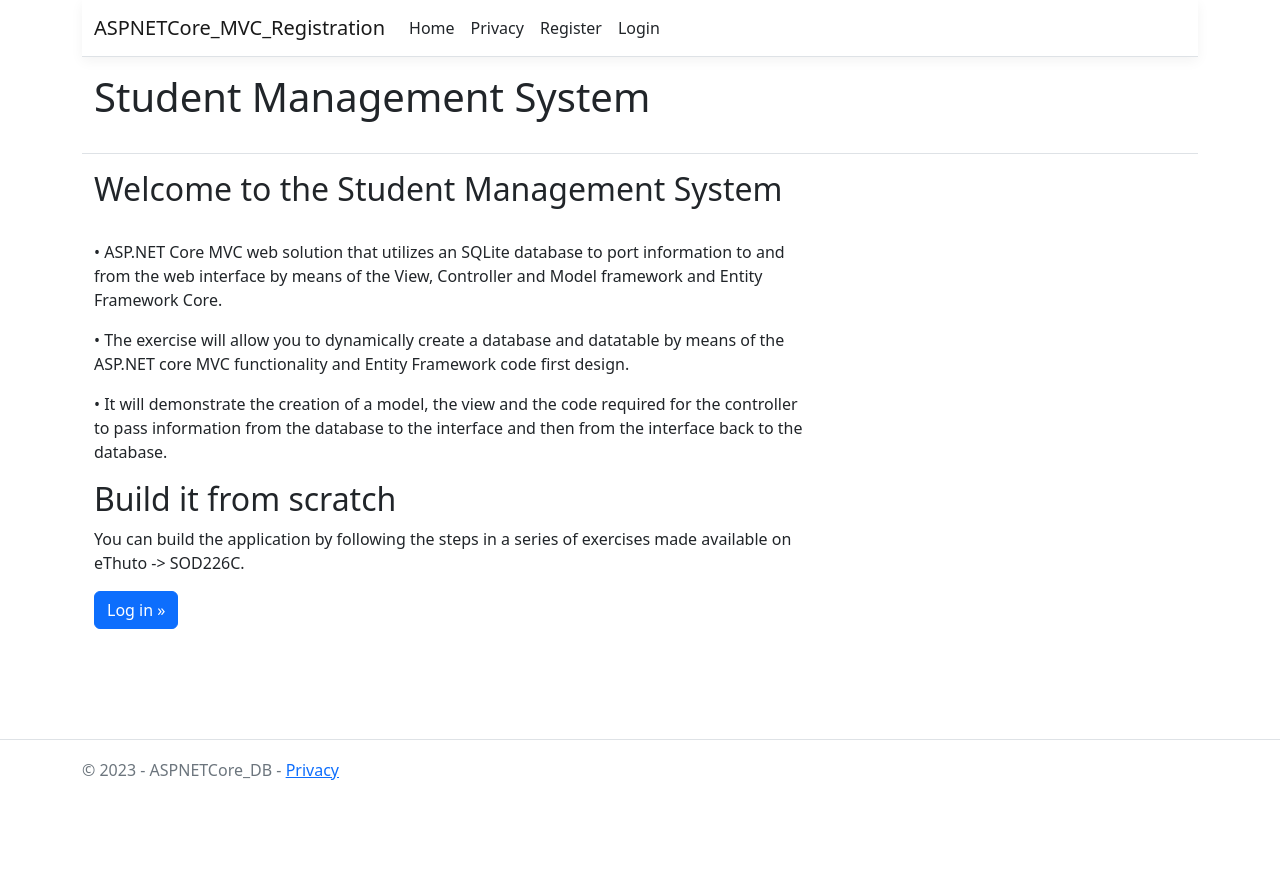
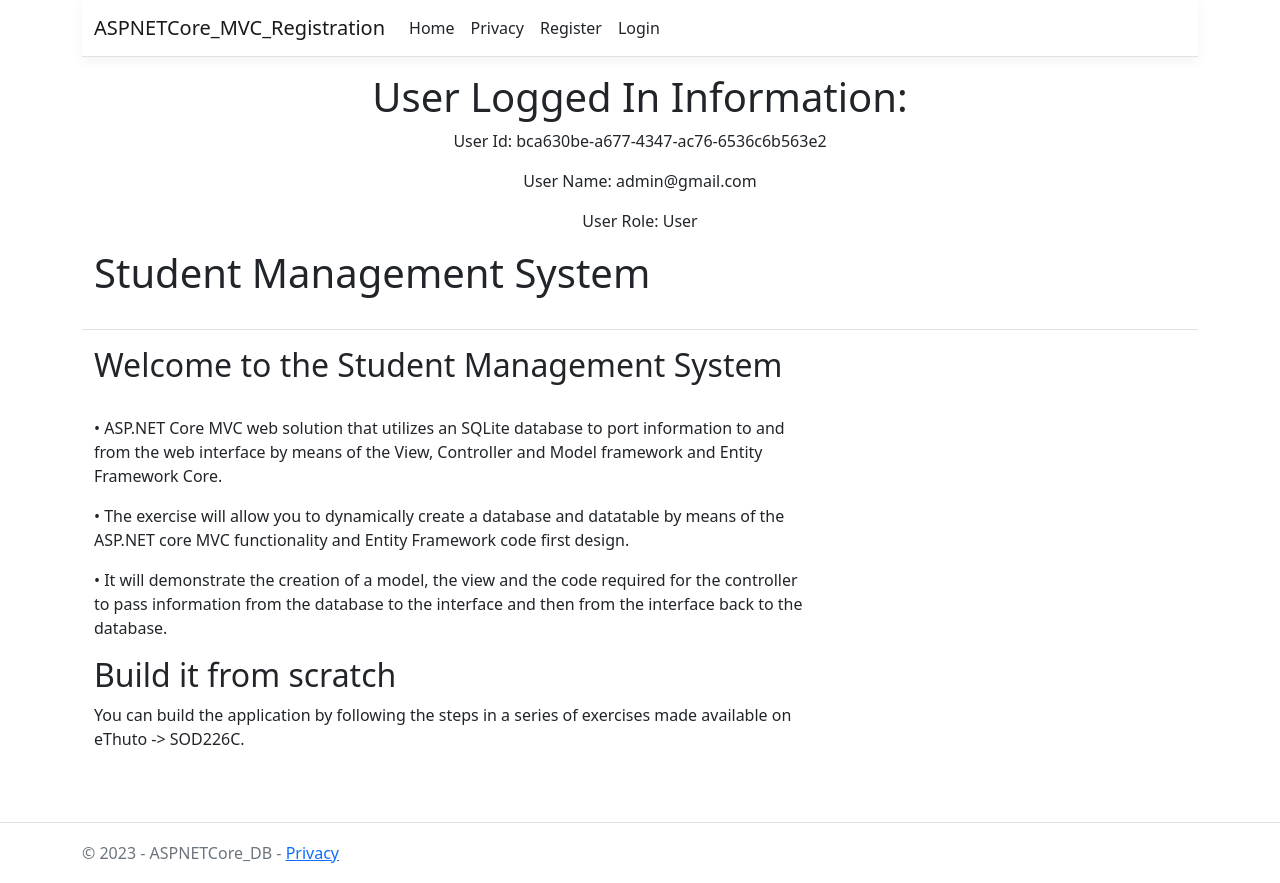
Before and after one commit to Truce-hash/Student-Management-System, an ASP.NET Core app: page / in a window 1280 px wide. Before the commit the page ends 780 px from the top, so only its background shows below. Run offline with ASP.NET Core 8, Linux system fonts and the light colour scheme; a user stored in the database is signed in; style sheets or scripts are compiled from the project's sources; some libraries are stand-ins or nearby versions.

Commit message:
Fixed
Add authentication and role-based authorization

Implemented user authentication and role-based authorization in HomeController and StudentController. Home page now displays logged-in user info. Restricted student Create, Edit, and Delete actions by role and improved duplicate prevention. Updated views for user info and navigation. Minor CSS and comment updates. Updated Students.db and added new JPG asset.

```diff
--- a/Controllers/HomeController.cs
+++ b/Controllers/HomeController.cs
@@ -3,7 +3,9 @@ using ASPNETCore_DB.Interfaces;
 using ASPNETCore_DB.Models;
 using Microsoft.AspNetCore.Mvc;
 using System.Diagnostics;//start
-using Microsoft.AspNetCore.Authorization;//end
+using Microsoft.AspNetCore.Authorization;
+using Microsoft.AspNetCore.Identity;//end
+
 
 namespace ASPNETCore_DB.Controllers
 {
@@ -16,16 +18,29 @@ namespace ASPNETCore_DB.Controllers
         private readonly ILogger<HomeController> _logger;
         private readonly SQLiteDBContext _context;
         private readonly IDBInitializer _seedDatabase;
+        private readonly UserManager<IdentityUser> _userManager;
 
-        public HomeController(ILogger<HomeController> logger, SQLiteDBContext context, IDBInitializer seedDatabase)
+        public HomeController(ILogger<HomeController> logger, SQLiteDBContext context, IDBInitializer seedDatabase, UserManager<IdentityUser> userManager)
         {
             _logger = logger;
             _context = context;
             _seedDatabase = seedDatabase;
+            _userManager = userManager;
         }
 
         public IActionResult Index()
         {
+            ViewData["UserID"] = _userManager.GetUserId(this.User);
+            ViewData["UserName"] = _userManager.GetUserName(this.User);
+
+            if (this.User.IsInRole("Admin"))
+            {
+                ViewData["UserRole"] = "Admin";
+            }
+            if (this.User.IsInRole("User"))
+            {
+                ViewData["UserRole"] = "User";
+            }
             return View();
         }
 
--- a/Views/Home/Index.cshtml
+++ b/Views/Home/Index.cshtml
@@ -1,6 +1,13 @@
 @{
     ViewData["Title"] = "Home Page";
 }
+
+<div class="text-center">
+    <h1>User Logged In Information:</h1>
+    <p>User Id: @ViewData["UserID"]</p>
+    <p>User Name: @ViewData["UserName"]</p>
+    <p>User Role: @ViewData["UserRole"]</p>
+</div>
 
 <div class="container-fluid border-bottom mb-3">
     <h1>Student Management System</h1>
@@ -31,7 +38,7 @@
 
             <p class="justify-content-evenly">You can build the application by following the steps in a series of exercises made available on eThuto -> SOD226C.</p>
 
-            <p><a class="btn btn btn-primary" href="https://ethuto.cut.ac.za/">Log in &raquo;</a></p>
+            <!----<p><a class="btn btn btn-primary" href="https://ethuto.cut.ac.za/">Log in &raquo;</a></p>-->
 
         </div>
     </div>
--- a/Views/Shared/_Layout.cshtml
+++ b/Views/Shared/_Layout.cshtml
@@ -2,7 +2,7 @@
 @using ASPNETCore_DB.Models
 @inject SignInManager<IdentityUser> SignInManager
 @inject UserManager<IdentityUser> UserManager
-<!--Cruz addded all of the above-->
+<!--Cruz added all of the above-->
 
 <!DOCTYPE html>
 <html lang="en">
@@ -51,7 +51,7 @@
                                 </li>
                             }
                             <partial name="_LoginPartial"/>
-                            <!--Also added if and that partial name-->
+
                         </ul>
                     </div>
                 </div>
--- a/Views/Student/Index.cshtml
+++ b/Views/Student/Index.cshtml
@@ -5,6 +5,7 @@
 }
 
 <h1>Index</h1>
+
 
 <p>
     <a asp-action="Create">Create New</a>
--- a/wwwroot/css/site.css
+++ b/wwwroot/css/site.css
@@ -14,5 +14,6 @@ html {
 }
 
 body {
-  margin-bottom: 60px;
+    margin-bottom: 60px;
+    padding-bottom: 100px;
 }
```
Also changed, not shown: Controllers/StudentController.cs (+31 -9 lines), Database/Students.db, Interfaces/IStudent.cs (line endings or trailing spaces), wwwroot/Images/f23a1b93-5d5b-449a-ab11-f60f32fa9c49.jpg (added).
